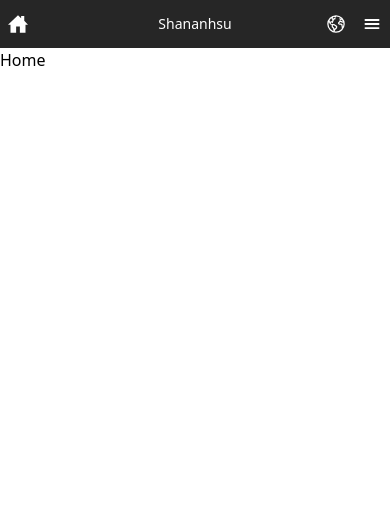
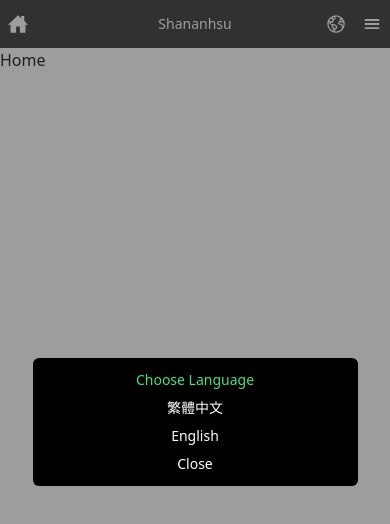
Before and after one commit to Shananhsu/resume, a React (Vite) app: page / in a window 390 px wide. Both pictures are taken after a click on the button 336 px from the left and 24 px from the top of the page. Shown: the top 524 px of the page. Built offline with nearby package versions, Linux system fonts and the light colour scheme.

Commit message:
新增 1.手機語系切換 修改 1.結構調整

```diff
--- a/src/components/navbar/components/DesktopNavbar.tsx
+++ b/src/components/navbar/components/DesktopNavbar.tsx
@@ -50,10 +50,10 @@ const DesktopNavbar = ({
         ))}
       </div>
       <div className="w-2/12 flex justify-end items-center">
-        <div className="flex items-center border px-2 py-1 rounded border-gray-400 text-gray-400 bg-neutral-800 hover:border-green-400 hover:text-green-400">
+        <div className="flex items-center border px-2 py-1 rounded border-gray-400 text-gray-400 bg-neutral-800 hover:border-green-400  hover:text-green-400 cursor-pointer">
           <IoEarthOutline />
           <select
-            className="bg-neutral-800 outline-none mx-2"
+            className="bg-neutral-800 outline-none mx-2 cursor-pointer"
             value={i18n.language}
             onChange={handleLanguageChange}
           >
--- a/src/components/navbar/components/DropDownMenu.tsx
+++ b/src/components/navbar/components/DropDownMenu.tsx
@@ -10,20 +10,20 @@ import { IoLocationOutline } from "react-icons/io5";
 //type
 import { dropDownMenuProps } from "../type.ts";
 
-const DropDownMenu = ({ handleToggle, menuData }: dropDownMenuProps) => {
+const DropDownMenu = ({ handlePageMenu, menuData }: dropDownMenuProps) => {
   const navigate = useNavigate();
 
   const { t } = useTranslation();
 
   //切換頁面時關閉選單
   const handleLinkClick = (link: string) => {
-    handleToggle();
+    handlePageMenu();
     navigate(link);
   };
 
   return (
     <div className="fixed w-full h-screen bg-mask bg-opacity-50 left-0 top-0 flex items-start">
-      <div className="w-10/12 bg-black mx-auto mt-12">
+      <div className="w-10/12 bg-black mx-auto mt-12 text-sm rounded-b-md">
         {menuData.map((item) => (
           <NavLink
             key={item.id}
@@ -49,7 +49,7 @@ const DropDownMenu = ({ handleToggle, menuData }: dropDownMenuProps) => {
         ))}
         <button
           className="w-full text-center py-4 text-white"
-          onClick={handleToggle}
+          onClick={handlePageMenu}
         >
           {t("navbar.close")}
         </button>
--- /dev/null
+++ b/src/components/navbar/components/LanguageMenu.tsx
@@ -0,0 +1,38 @@
+//i18n
+import { useTranslation } from "react-i18next";
+
+//type
+import { languageMenuProps } from "../type.ts";
+
+const LanguageMenu = ({
+  languageData,
+  handleLangMenu,
+  changeLanguage,
+}: languageMenuProps) => {
+  const { t } = useTranslation();
+  return (
+    <div className="fixed w-full h-screen bg-mask bg-opacity-50 left-0 top-0 flex items-center justify-center">
+      <div className="bg-black w-10/12 rounded-md text-center py-2 text-sm">
+        <p className="my-1 text-green-400">{t("navbar.chooseLanguage")}</p>
+        <div>
+          {languageData.map((item) => (
+            <button
+              key={item.id}
+              className="w-full my-1"
+              onClick={() => changeLanguage(item.lang)}
+            >
+              {item.title}
+            </button>
+          ))}
+        </div>
+        <button
+          className="w-full text-center text-white my-1"
+          onClick={handleLangMenu}
+        >
+          {t("navbar.close")}
+        </button>
+      </div>
+    </div>
+  );
+};
+export default LanguageMenu;
--- /dev/null
+++ b/src/components/navbar/components/MobileNavbar.tsx
@@ -0,0 +1,22 @@
+//react icons
+import { IoMenu, IoEarthOutline } from "react-icons/io5";
+
+//type
+import { mobileNavbarProps } from "../type";
+
+const MobileNavbar = ({
+  handlePageMenu,
+  handleLangMenu,
+}: mobileNavbarProps) => {
+  return (
+    <div className="flex items-center w-1/3 justify-end lg:hidden">
+      <button className="mr-4" onClick={handleLangMenu}>
+        <IoEarthOutline />
+      </button>
+      <button onClick={handlePageMenu}>
+        <IoMenu />
+      </button>
+    </div>
+  );
+};
+export default MobileNavbar;
--- a/src/components/navbar/index.tsx
+++ b/src/components/navbar/index.tsx
@@ -1,8 +1,11 @@
 //react router dom
 import { NavLink } from "react-router-dom";
 
+//i18n
+import { useTranslation } from "react-i18next";
+
 //react icons
-import { IoHomeSharp, IoMenu, IoEarthOutline } from "react-icons/io5";
+import { IoHomeSharp } from "react-icons/io5";
 
 //hooks
 import useToggle from "../../hooks/useToggle.ts";
@@ -13,12 +16,18 @@ import { menuData } from "./data/menuData.ts";
 import { languageData } from "./data/languageData.ts";
 
 //components
+import MobileNavbar from "./components/MobileNavbar.tsx"; //手機導覽列
 import DropDownMenu from "./components/DropDownMenu.tsx"; //手機下拉選單
 import DesktopNavbar from "./components/DesktopNavbar.tsx"; //電腦導覽列
+import LanguageMenu from "./components/LanguageMenu.tsx";
 
 const Navbar = () => {
+  //i18n
+  const { t } = useTranslation();
+
   //調用 hook
-  const { toggle, handleToggle } = useToggle();
+  const { toggle: pageMenu, handleToggle: handlePageMenu } = useToggle();
+  const { toggle: langMenu, handleToggle: handleLangMenu } = useToggle();
   const { changeLanguage } = useChangeLanguage();
 
   return (
@@ -27,23 +36,27 @@ const Navbar = () => {
         <NavLink to={"/"} className="w-1/3 lg:hidden">
           <IoHomeSharp />
         </NavLink>
-        <h1 className="w-1/3 text-sm lg:w-2/12 text-center">Shananhsu</h1>
-        {/* 手機版與細與下拉選單 */}
-        <div className="flex items-center w-1/3 justify-end lg:hidden">
-          <button className="mr-4">
-            <IoEarthOutline />
-          </button>
-          <button onClick={handleToggle}>
-            <IoMenu />
-          </button>
-        </div>
+        <h1 className="w-1/3 text-sm lg:w-2/12 text-center">
+          {t("navbar.shananhsu")}
+        </h1>
+        <MobileNavbar
+          handlePageMenu={handlePageMenu}
+          handleLangMenu={handleLangMenu}
+        />
         <DesktopNavbar
           menuData={menuData}
           languageData={languageData}
           changeLanguage={changeLanguage}
         />
-        {toggle && (
-          <DropDownMenu menuData={menuData} handleToggle={handleToggle} />
+        {pageMenu && (
+          <DropDownMenu menuData={menuData} handlePageMenu={handlePageMenu} />
+        )}
+        {langMenu && (
+          <LanguageMenu
+            languageData={languageData}
+            handleLangMenu={handleLangMenu}
+            changeLanguage={changeLanguage}
+          />
         )}
       </nav>
     </header>
--- a/src/components/navbar/type.ts
+++ b/src/components/navbar/type.ts
@@ -10,6 +10,10 @@ interface languageData {
   lang: string;
 }
 
+interface handleToggle {
+  (): void;
+}
+
 interface changeLanguage {
   (lan: string): void;
 }
@@ -20,7 +24,18 @@ export interface desktopNavbarProps {
   changeLanguage: changeLanguage;
 }
 
+export interface mobileNavbarProps {
+  handlePageMenu: handleToggle;
+  handleLangMenu: handleToggle;
+}
+
 export interface dropDownMenuProps {
-  handleToggle: () => void;
+  handlePageMenu: handleToggle;
   menuData: menuData[];
 }
+
+export interface languageMenuProps {
+  languageData: languageData[];
+  handleLangMenu: handleToggle;
+  changeLanguage: changeLanguage;
+}
--- a/src/locale/en/navbar.json
+++ b/src/locale/en/navbar.json
@@ -2,5 +2,6 @@
 	"shananhsu": "Shananhsu",
 	"home": "Home",
 	"aboutMe": "About Me",
-	"close": "Close"
+	"close": "Close",
+	"chooseLanguage": "Choose Language"
 }
--- a/src/locale/zh/navbar.json
+++ b/src/locale/zh/navbar.json
@@ -2,5 +2,6 @@
 	"shananhsu": "單安緒",
 	"home": "首頁",
 	"aboutMe": "關於我",
-	"close": "關閉"
+	"close": "關閉",
+	"chooseLanguage": "選擇語言"
 }
```
